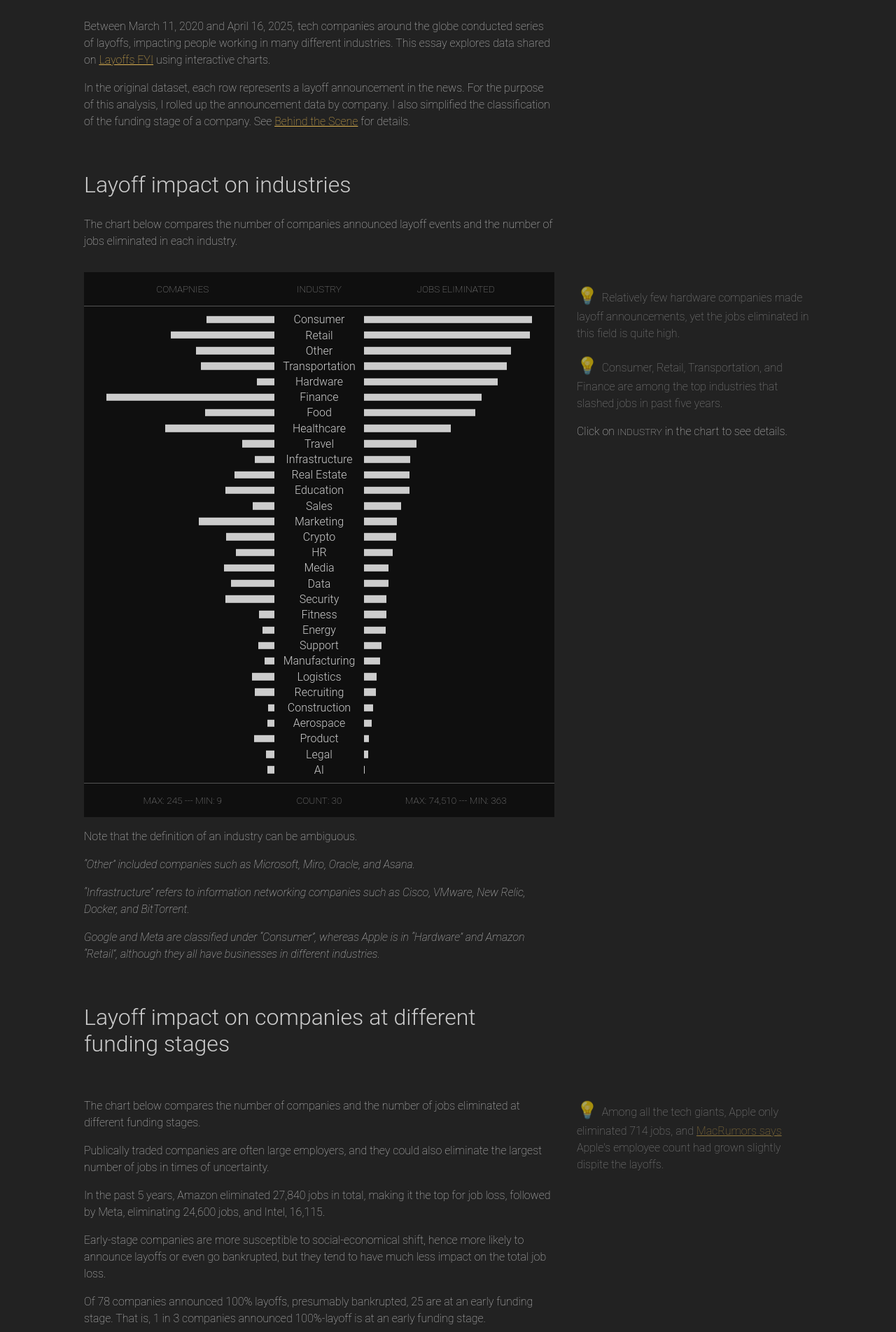
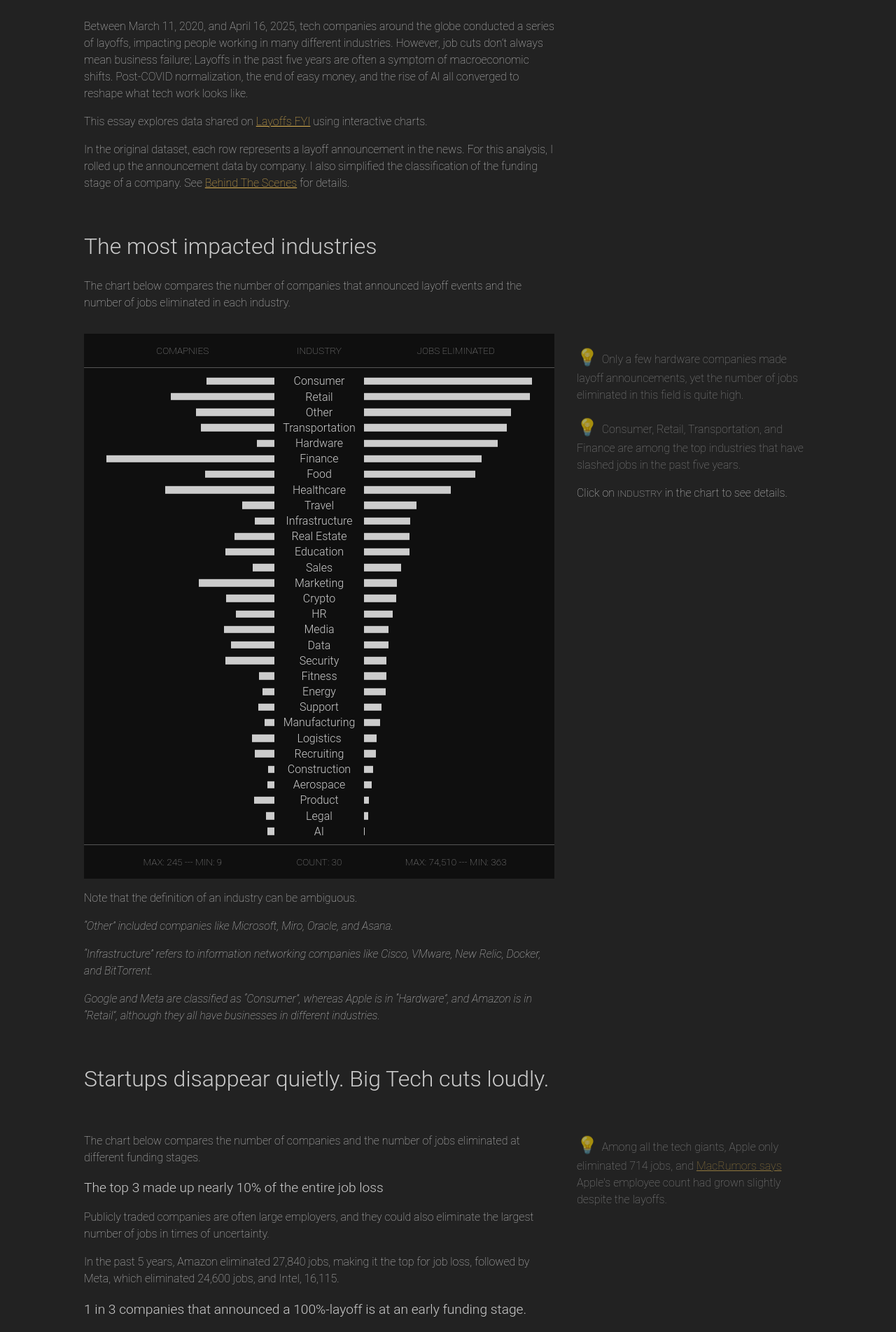
Before and after one commit to Shanfan/shanfanhuang.com, a SvelteKit app: page /projects/the-fuzzy-work in a window 1280 px wide. Shown: the part 312-2216 px from the top of the page at 70% size. Built offline with nearby package versions, Linux system fonts and the light colour scheme; a web font is replaced by a local one.

Commit message:
Finalize all text; improve meta data for content description.

```diff
--- a/src/routes/projects/the-fuzzy-work/+page.svelte
+++ b/src/routes/projects/the-fuzzy-work/+page.svelte
@@ -48,7 +48,11 @@
 
 <svelte:head>
 	<title>The Fuzzy Work</title>
-	<meta name="description" content="The Fuzzy Work" />
+	<meta
+		name="description"
+		content="Between March 11, 2020, and April 16, 2025, tech companies around the globe conducted a series
+			of layoffs, impacting people working in many different industries. This essay explores data shared on Layoffs FYI using interactive charts."
+	/>
 </svelte:head>
 
 <div class="grid-container">
@@ -56,57 +60,61 @@
 		<h1>The Fuzzy Work</h1>
 		<h2>2020 ~ 2025: the nebulous shift of the tech industry</h2>
 		<p>
-			Between March 11, 2020 and April 16, 2025, tech companies around the globe conducted series of
-			layoffs, impacting people working in many different industries. This essay explores data
-			shared on <a href="https://layoffs.fyi/" target="_blank">Layoffs FYI</a> using interactive charts.
+			Between March 11, 2020, and April 16, 2025, tech companies around the globe conducted a series
+			of layoffs, impacting people working in many different industries. However, job cuts don’t
+			always mean business failure; Layoffs in the past five years are often a symptom of
+			macroeconomic shifts. Post-COVID normalization, the end of easy money, and the rise of AI all
+			converged to reshape what tech work looks like.
 		</p>
 		<p>
-			In the original dataset, each row represents a layoff announcement in the news. For the
-			purpose of this analysis, I rolled up the announcement data by company. I also simplified the
-			classification of the funding stage of a company. See <a
-				href="the-fuzzy-work/behind-the-scene">Behind the Scene</a
+			This essay explores data shared on <a href="https://layoffs.fyi/" target="_blank"
+				>Layoffs FYI</a
+			> using interactive charts.
+		</p>
+		<p>
+			In the original dataset, each row represents a layoff announcement in the news. For this
+			analysis, I rolled up the announcement data by company. I also simplified the classification
+			of the funding stage of a company. See <a href="the-fuzzy-work/behind-the-scenes"
+				>Behind The Scenes</a
 			> for details.
 		</p>
 	</div>
 	<div class="main-content">
-		<h2>Layoff impact on industries</h2>
+		<h2>The most impacted industries</h2>
 		<p>
-			The chart below compares the number of companies announced layoff events and the number of
-			jobs eliminated in each industry.
+			The chart below compares the number of companies that announced layoff events and the number
+			of jobs eliminated in each industry.
 		</p>
 	</div>
 
 	<ComparisonBarIndustry />
 
 	<div class="main-content">
-		<h2>Layoff impact on companies at different funding stages</h2>
+		<h2>Startups disappear quietly. Big Tech cuts loudly.</h2>
 	</div>
 	<div class="main-content">
 		<p>
 			The chart below compares the number of companies and the number of jobs eliminated at
 			different funding stages.
 		</p>
+		<h3>The top 3 made up nearly 10% of the entire job loss</h3>
 		<p>
-			Publically traded companies are often large employers, and they could also eliminate the
-			largest number of jobs in times of uncertainty.
+			Publicly traded companies are often large employers, and they could also eliminate the largest
+			number of jobs in times of uncertainty.
 		</p>
 		<p>
 			In the past 5 years, {layoffByCompany[0].company} eliminated {d3.format(',')(
 				layoffByCompany[0].layoff
-			)} jobs in total, making it the top for job loss, followed by {layoffByCompany[1].company},
-			eliminating {d3.format(',')(layoffByCompany[1].layoff)} jobs, and {layoffByCompany[2]
-				.company}, {d3.format(',')(layoffByCompany[2].layoff)}.
+			)} jobs, making it the top for job loss, followed by {layoffByCompany[1].company}, which
+			eliminated {d3.format(',')(layoffByCompany[1].layoff)} jobs, and {layoffByCompany[2].company},
+			{d3.format(',')(layoffByCompany[2].layoff)}.
 		</p>
+		<h3>1 in 3 companies that announced a 100%-layoff is at an early funding stage.</h3>
 		<p>
-			Early-stage companies are more susceptible to social-economical shift, hence more likely to
-			announce layoffs or even go bankrupted, but they tend to have much less impact on the total
-			job loss.
-		</p>
-		<p>
-			Of {bankrupted.length} companies announced 100% layoffs, presumably bankrupted, {bankrupted.filter(
-				(d) => d.stage === 'Early Stage'
-			).length} are at an early funding stage. That is, 1 in 3 companies announced 100%-layoff is at
-			an early funding stage.
+			Early-stage companies are more susceptible to social-economical shifts and, hence, more likely
+			to announce layoffs or even go bankrupt, but they tend to have much less impact on the total
+			job loss. Of {bankrupted.length} companies that announced 100% layoffs, presumably bankrupted,
+			{bankrupted.filter((d) => d.stage === 'Early Stage').length} are at an early funding stage.
 		</p>
 	</div>
 	<aside>
@@ -119,38 +127,42 @@
 				target="_blank"
 			>
 				MacRumors says
-			</a> Apple's employee count had grown slightly dispite the layoffs.
+			</a> Apple's employee count had grown slightly despite the layoffs.
 		</p>
 	</aside>
 
 	<ComparisonBarStage />
 	<div class="main-content">
-		<h2>How industries and funding stages cross-compare</h2>
+		<h2>How industry and funding stage cross-compare</h2>
 		<p>
-			If we assume "100% layoff" as bankrupcy, the number of bankrupted companies took up about 4%
-			of the enrire set. While 4% is negligible in the bar charts above, bankrupcy in itself is
-			still a significant measure to understand the industry shift.
+			Although public companies make the headlines, the rise and fall of startups is more indicative
+			of innovation trends.
+		</p>
+		<p>
+			Assuming “100% layoff” as bankruptcy, the number of bankrupt companies took up about 4% of the
+			entire set. While 4% is negligible, bankruptcy alone could be an indicator to understand the
+			industry shift.
 		</p>
 		<p>
 			The chart below provides options to observe the layoff impact based on companies, jobs, or
-			bankrupcy.
+			bankruptcy.
 		</p>
 	</div>
 
 	<HeatMapChart data={layoffByCompany} />
 	<aside>
 		<p class="insight">
-			A large number of companies in "Early Stage" and "Food" industry announced 100%-layoff.
-			Further research shows these companies are startups innovating on supplychain and food
-			delivery services, most of them non-US companies.
+			Many companies in an “Early” funding stage and the “Food” industry have announced a 100%
+			layoff. Further research shows these companies are startups innovating on supply chain and
+			food delivery services, mostly non-US companies.
 		</p>
 		<p class="insight">
-			The "Finance" industry across funding stages has the most companies announced layoffs, many
-			are Fintech startups.
+			Across funding stages, companies in the finance industry have announced layoffs, and many are
+			Fintech startups. Similar patterns can be observed in Healthcare and Retail.
 		</p>
 		<p class="insight">
-			The the publically traded companies in "Retail", "Consumer", "Hardware", "Other", and
-			"Transportation" eliminated most jobs.
+			The publicly traded companies in “Retail,” “Consumer," “Hardware," “Other,” and
+			“Transportation” eliminated most jobs.
 		</p>
 	</aside>
 	<DeepDiveCompanies {relationships} {layoffByCompany} />
@@ -158,24 +170,28 @@
 	<div style="margin-top: 3em;">
 		<h2>Closing thoughts</h2>
 		<p>
-			The layoffs happenend between 2020 and 2025 in the tech industry were not necessarily a signal
-			that the companies weren't doing well. They are part of broader trends reshaping the society,
-			driven by the bursting of the tech bubble, which was exacerbated by the COVID stimulus, as
-			well as the impact of AI.
+			In the 2010s, being a tech company meant rapid growth, high valuation, modern culture, and
+			investor hype. But in the 2020s, that label carries more scrutiny: platform monopolies,
+			information silos, fake news… and existential questions about AI, data, and power.
 		</p>
 		<p>
-			Joining a tech startup used to be glamourous: WeWork-style offices, getting a "director" title
-			before hitting 30, stock options, potential IPO...
+			The ground beneath the industry is shifting—and with it, so are the stories we tell about
+			work, security, and progress. We can’t predict what the next five years will look like, but
+			one thing is clear: we’ll need to keep adapting—our skills, our assumptions, and our
+			expectations.
 		</p>
 		<p>
-			Being hired by one of the Big Tech used to be reassuring: High compensation, stock equity,
-			generous health insurance and 401(k) match, flexible vacation time...
+			The charts you just explored show trends and numbers, but behind every datapoint is a
+			decision, a departure, a disruption.
 		</p>
-		<p>The changes in the past five years, however, remind us of something else:</p>
-		<p>Innovation disrupts everything, including innovation itself. ... WIP</p>
+		<h3>
+			<i
+				>So what did you feel as you moved through this data? What do you take away from all this?</i
+			>
+		</h3>
 		<p>
 			For details on how this project came into being, read <a
-				href="the-fuzzy-work/behind-the-scene">behind the scene</a
+				href="the-fuzzy-work/behind-the-scenes">Behind The Scenes</a
 			>
 			this project.
 		</p>
--- a/src/routes/projects/the-fuzzy-work/ComparisonBarIndustry.svelte
+++ b/src/routes/projects/the-fuzzy-work/ComparisonBarIndustry.svelte
@@ -19,26 +19,26 @@
 	/>
 	<p>Note that the definition of an industry can be ambiguous.</p>
 	<p class="footnote">
-		&ldquo;Other&rdquo; included companies such as Microsoft, Miro, Oracle, and Asana.
+		&ldquo;Other&rdquo; included companies like Microsoft, Miro, Oracle, and Asana.
 	</p>
 	<p class="footnote">
-		&ldquo;Infrastructure&rdquo; refers to information networking companies such as Cisco, VMware,
-		New Relic, Docker, and BitTorrent.
+		&ldquo;Infrastructure&rdquo; refers to information networking companies like Cisco, VMware, New
+		Relic, Docker, and BitTorrent.
 	</p>
 	<p class="footnote">
-		Google and Meta are classified under &ldquo;Consumer&rdquo;, whereas Apple is in
-		&ldquo;Hardware&rdquo; and Amazon &ldquo;Retail&rdquo;, although they all have businesses in
-		different industries.
+		Google and Meta are classified as &ldquo;Consumer&rdquo;, whereas Apple is in
+		&ldquo;Hardware&rdquo;, and Amazon is in &ldquo;Retail&rdquo;, although they all have businesses
+		in different industries.
 	</p>
 </div>
 <aside>
 	<p class="insight">
-		Relatively few hardware companies made layoff announcements, yet the jobs eliminated in this
-		field is quite high.
+		Only a few hardware companies made layoff announcements, yet the number of jobs eliminated in
+		this field is quite high.
 	</p>
 	<p class="insight">
-		Consumer, Retail, Transportation, and Finance are among the top industries that slashed jobs in
-		past five years.
+		Consumer, Retail, Transportation, and Finance are among the top industries that have slashed
+		jobs in the past five years.
 	</p>
 	<ComparisonBarBulletin {measure} {selected} />
 </aside>
--- a/src/routes/projects/the-fuzzy-work/HeatMapChart.svelte
+++ b/src/routes/projects/the-fuzzy-work/HeatMapChart.svelte
@@ -49,7 +49,7 @@
 	let xScale = $derived(d3.scaleBand().range([0, dims.w]).domain(stages));
 	let rScale = $derived(d3.scaleSqrt().range([0, marginTop]).domain([0, measureMax[measure]]));
 
-	$inspect(measureMax);
+	$inspect(pivotMap);
 </script>
 
 <div class="main-content">
@@ -79,11 +79,6 @@
 		<!--Body of data -->
 		{#each industries as ind}
 			<p class="right-align">{ind}</p>
-			<!-- {#each stages as stage, i}
-					<p style="color: {colorScale(stage)}" class="center-align">
-						{pivotMap.get(ind)?.get(stage)?.[measure] ?? ''}
-					</p>
-				{/each} -->
 			<p class="right-align">
 				{d3.format(',')(totalByIndustry.find((d) => d.key === ind)[measure])}
 			</p>
--- a/src/routes/projects/the-fuzzy-work/SwarmChartComponent.svelte
+++ b/src/routes/projects/the-fuzzy-work/SwarmChartComponent.svelte
@@ -90,13 +90,13 @@
 </script>
 
 <div class="main-content">
-	<h2>Dive into the dataset</h2>
+	<h2>80% of job loss came from 20% of companies</h2>
 	<p>
-		The layoff pattern follows the 80-20 rule: The top 20% companies are responsible for 80% job
-		elimination.
+		The layoff pattern follows the 80-20 rule: The top 20% of companies are responsible for 80% of
+		job elimination.
 	</p>
 	<p>
-		That is, of {layoffByCompany.length} companies in the dataset, the top {Math.round(
+		Specifically, of {layoffByCompany.length} companies in the dataset, the top {Math.round(
 			layoffByCompany.length / 5
 		)} companies eliminated {d3.format(',')(top20)} jobs, out of the total {d3.format(',')(total)} job
 		loss.
@@ -173,9 +173,7 @@
 </form>
 <aside>
 	<p class="insight">
-		When you select one industry, related industries will be selected by default. I <a
-			href="the-fuzzy-work/behind-the-scene">grouped industries</a
-		> I deem related to one another, so that one click selects a few related ones. You can adjust the
+		When you select one industry, related industries will be selected by default. You can adjust the
 		selection as you see fit.
 	</p>
 </aside>
```
Also changed, not shown: src/routes/projects/the-fuzzy-work/behind-the-scenes/+page.svelte (renamed from src/routes/projects/the-fuzzy-work/behind-the-scene/+page.svelte), src/routes/projects/the-fuzzy-work/behind-the-scenes/DraggableWordCloud.svelte (renamed from src/routes/projects/the-fuzzy-work/behind-the-scene/DraggableWordCloud.svelte).
